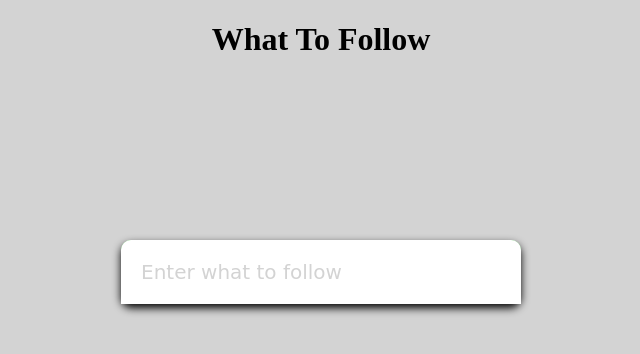
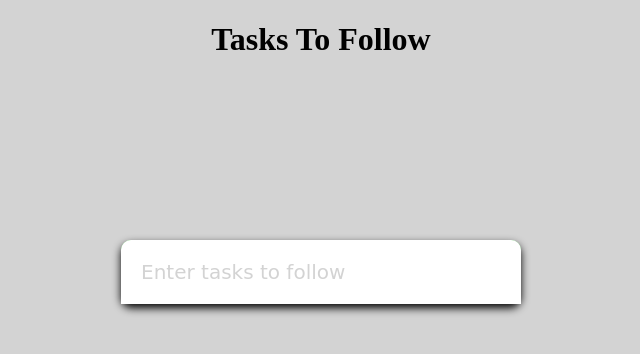
Before and after one commit to EdyDaSilva/CI_P2, a plain HTML site: page index.html in a window 1280 px wide. Shown: the full height of the page, 319-959 px from the left. Drawn offline with Linux system fonts and the light colour scheme.

Commit message:
last commit

```diff
--- a/index.html
+++ b/index.html
@@ -11,9 +11,9 @@
     crossorigin="anonymous" referrerpolicy="no-referrer" />
 </head>
 <body>
-    <h1>What To Follow</h1>
+    <h1>Tasks To Follow</h1>
     <form class="form">
-        <input type="text" class="input" placeholder="Enter what to follow" autocomplete="off">
+        <input type="text" class="input" placeholder="Enter tasks to follow" autocomplete="off">
         <ul class="list">
             <!-- <li class="checked">Tag 47 vaccine A <i class="fa-sharp fa-solid fa-circle-check"></i><i class="fa-solid fa-trash"></i></li>
             <li>Tag 50 vaccine B <i class="fa-sharp fa-solid fa-circle-check"></i><i class="fa-solid fa-trash"></i></li> -->
```
Also changed, not shown: assets/js/script.js (+4 -4 lines), 2 other files.
